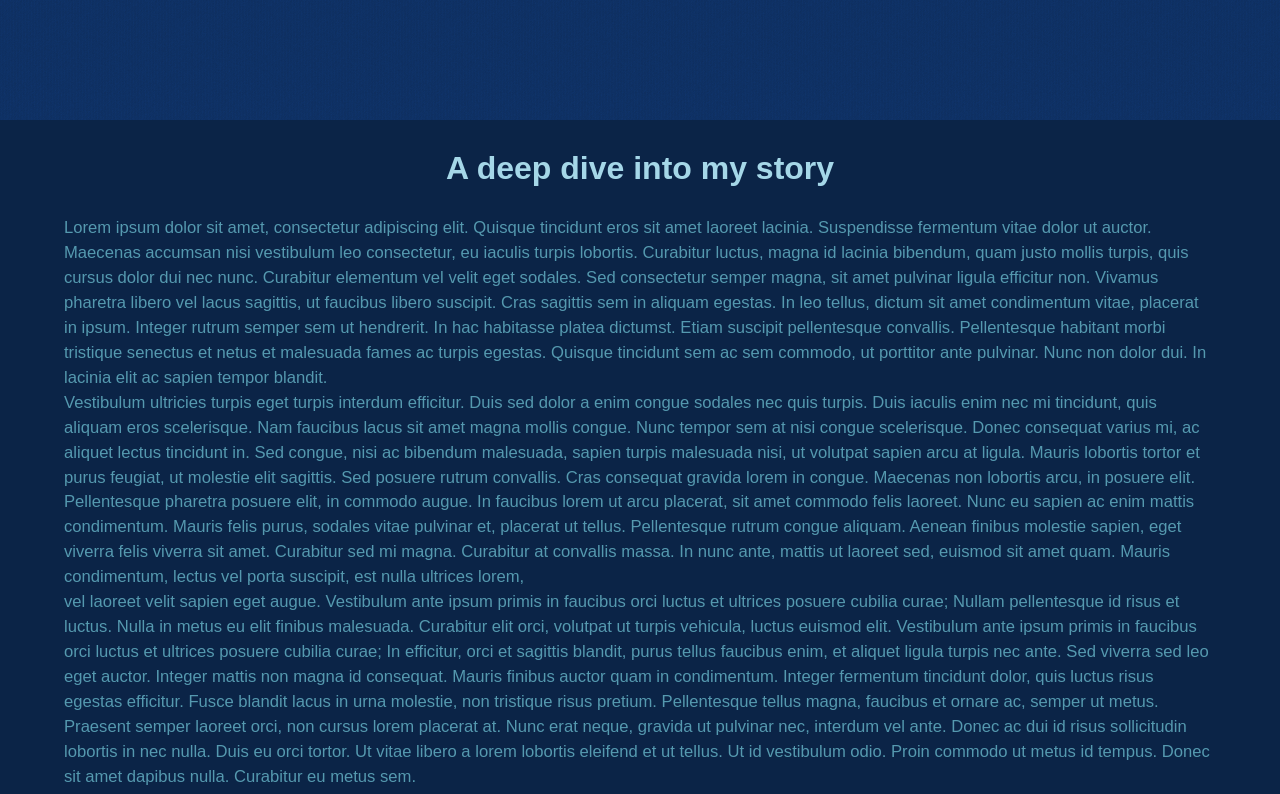
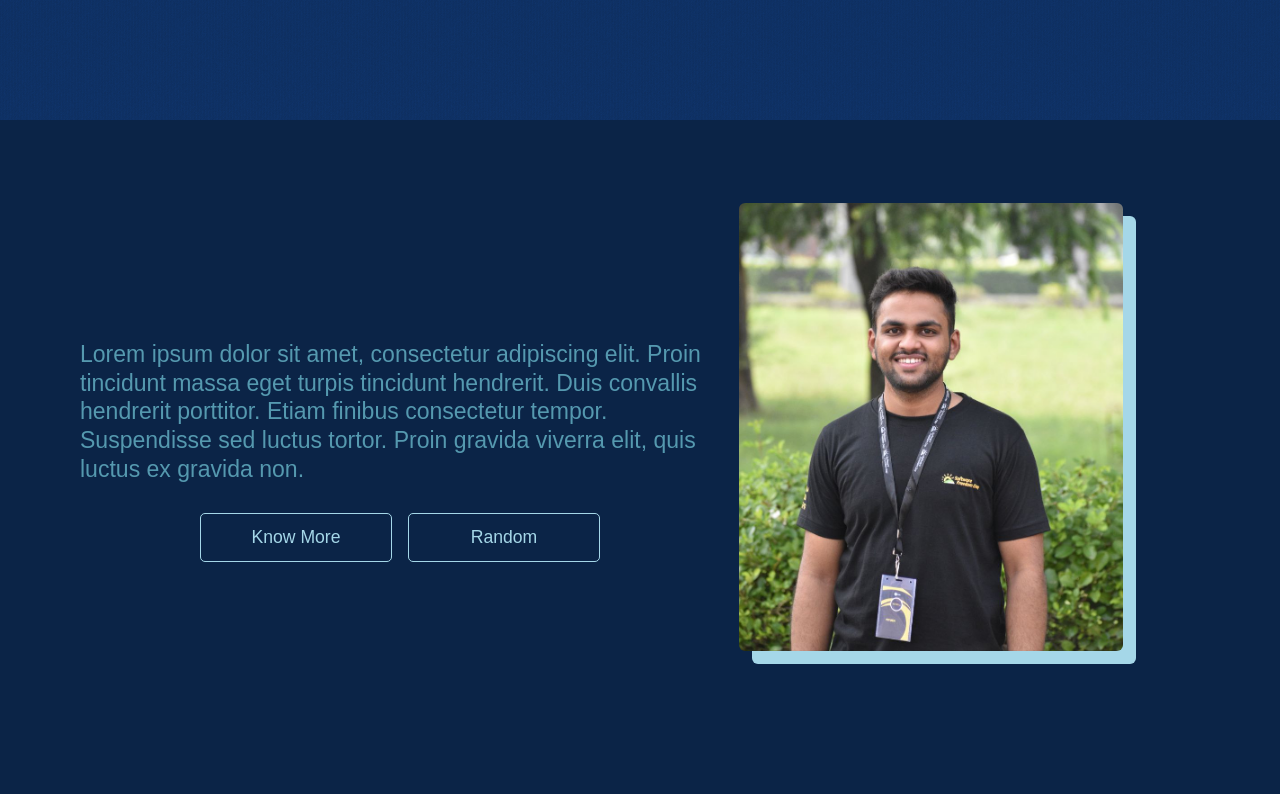
Before and after one commit to piyush-jaiswal-projects/portfolio, a React (Create React App) app in the folder client/: page /about in a window 1280 px wide. Shown: the part 440-1234 px from the top of the page. Built offline with nearby package versions, Linux system fonts and the light colour scheme.

Commit message:
introduction

```diff
--- a/client/src/assets/index.js
+++ b/client/src/assets/index.js
@@ -6,6 +6,8 @@ export { default as close } from './cross.svg';
 export { default as git } from './git.svg';
 export { default as rightArrow } from './arrow-right.svg';
 export { default as link } from './link.svg';
+export { default as ProfilePic } from './pic1.jpg';
+
 
 
 // PROJECTS PREVIEW IMAGES
--- a/client/src/components/navlink.jsx
+++ b/client/src/components/navlink.jsx
@@ -24,7 +24,6 @@ function Navlink(props) {
             link = "/random"
             break;
     }
-    console.log(window.location.pathname);
     return (
         <div className="inline-flex flex-col items-center text-lightblue mx-5">
             <a className="block" href={link} id={props.name.toLowerCase() + "navlink"}>{props.name}</a>
--- a/client/src/functions/scrollToDiv.js
+++ b/client/src/functions/scrollToDiv.js
@@ -1,5 +1,5 @@
 function scrollToDiv(divId) {
-    const div = document.getElementById("contact");
+    const div = document.getElementById(divId);
         if (div) {
             div.scrollIntoView({ behavior: 'smooth' });
         }
--- a/client/src/pages/about.js
+++ b/client/src/pages/about.js
@@ -1,9 +1,10 @@
-import { Landing, Connect, FeedbackForm, Story } from "../section";
+import { Landing, Connect, FeedbackForm, Story, Introduction } from "../section";
 
 function About() {
     return (
         <>
             <Landing type="page" />
+            <Introduction />
             <Story />
             <FeedbackForm title="Wanna say something?" desc="" />
             <Connect />
--- a/client/src/section/index.js
+++ b/client/src/section/index.js
@@ -8,3 +8,4 @@ export { default as ProjectGrid } from './project-grid'
 export { default as ProjectBody } from './project-body'
 export { default as FeedbackForm } from './feedback-form'
 export { default as Story } from './story'
+export { default as Introduction } from './introduction'
--- /dev/null
+++ b/client/src/section/introduction.js
@@ -0,0 +1,30 @@
+import { Button, TextPara } from "../components"
+import { ScrollToDiv } from "../functions"
+import { ProfilePic } from "../assets"
+
+export default function Introduction() {
+
+    return (
+        <div className="w-[90vw] mx-auto bg-darkblue flex items-center flex-wrap">
+
+            <div className="md:w-[50vw] md:mx-auto inline-flex items-center flex-wrap">
+                <div>
+                    <TextPara>
+                        Lorem ipsum dolor sit amet, consectetur adipiscing elit. Proin tincidunt massa eget turpis tincidunt hendrerit. Duis convallis hendrerit porttitor. Etiam finibus consectetur tempor. Suspendisse sed luctus tortor. Proin gravida viverra elit, quis luctus ex gravida non.
+                    </TextPara>
+                </div>
+                <div className="mx-auto">
+                    <Button text="Know More" actionType="function" function={()=>ScrollToDiv("Story")} />
+                    <Button text="Random" actionType="redirect" url="" />
+                </div>
+            </div>
+
+            <div className="mx-auto my-[1vw] md:my-[0vw] w-[65vw] h-[70vw] md:h-[50vw] md:w-[35vw] inline-flex items-center flex-wrap">
+                <div className="bg-lightblue w-[65vw] h-[70vw] md:h-[35vw] md:w-[30vw] rounded-md">
+                    <img className="object-cover max-h-[100%] w-[65vw] h-[70vw] md:w-[30vw] rounded-md relative bottom-[1.5vw] right-[1.5vw] md:bottom-[1vw] md:right-[1vw]" src={ProfilePic} alt=" " />
+                </div>
+            </div>
+
+        </div>
+    )
+}
--- a/client/src/section/story.js
+++ b/client/src/section/story.js
@@ -1,8 +1,8 @@
-import { Heading, TextPara } from "../components"
+import { Heading } from "../components"
 
 export default function Story(props) {
     return (
-        <div className="bg-darkblue w-[90vw] text-[3.5vw] sm:text-[3vw] md:text-[2.3vw] lg:text-[1.3vw] mx-auto my-5">
+        <div id="Story" className="bg-darkblue w-[90vw] text-[3.5vw] sm:text-[3vw] md:text-[2.3vw] lg:text-[1.3vw] mx-auto my-5">
             <Heading text="A deep dive into my story" />
             <p className="text-dullblue">
             Lorem ipsum dolor sit amet, consectetur adipiscing elit. Quisque tincidunt eros sit amet laoreet lacinia. Suspendisse fermentum vitae dolor ut auctor. Maecenas accumsan nisi vestibulum leo consectetur, eu iaculis turpis lobortis. Curabitur luctus, magna id lacinia bibendum, quam justo mollis turpis, quis cursus dolor dui nec nunc. Curabitur elementum vel velit eget sodales. Sed consectetur semper magna, sit amet pulvinar ligula efficitur non. Vivamus pharetra libero vel lacus sagittis, ut faucibus libero suscipit. Cras sagittis sem in aliquam egestas. In leo tellus, dictum sit amet condimentum vitae, placerat in ipsum. Integer rutrum semper sem ut hendrerit. In hac habitasse platea dictumst. Etiam suscipit pellentesque convallis. Pellentesque habitant morbi tristique senectus et netus et malesuada fames ac turpis egestas. Quisque tincidunt sem ac sem commodo, ut porttitor ante pulvinar. Nunc non dolor dui.
```
Also changed, not shown: client/src/assets/pic1.jpg (added).
